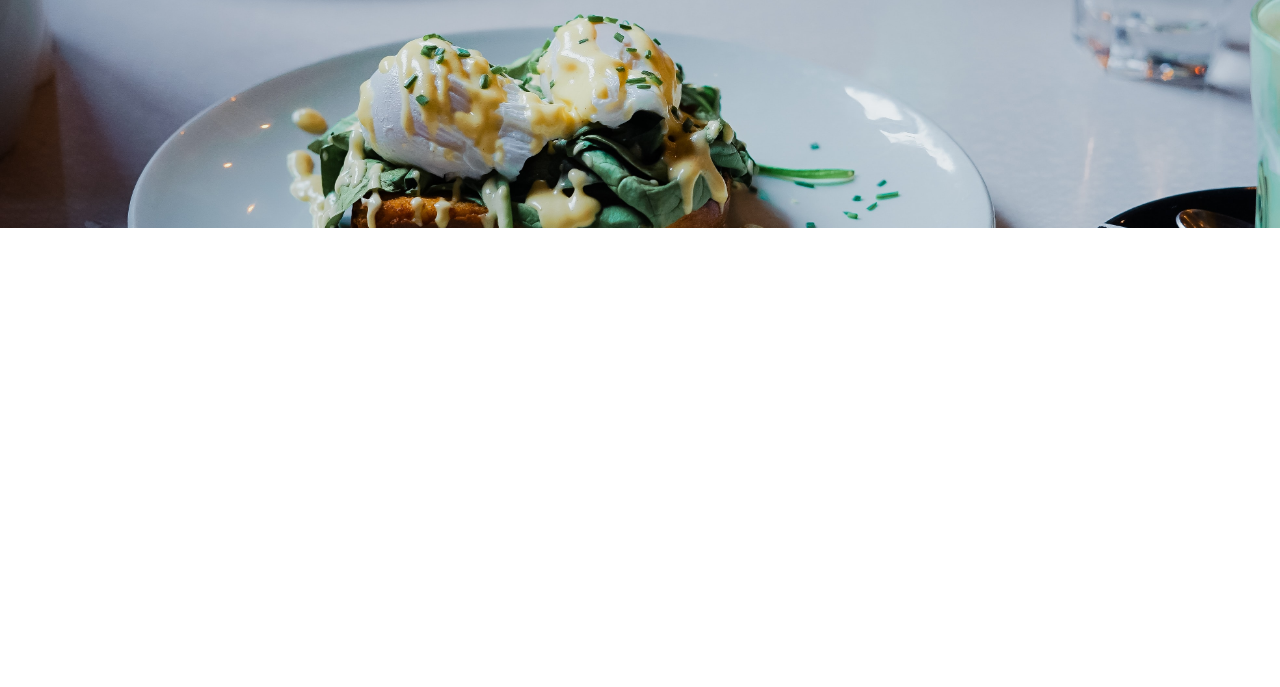
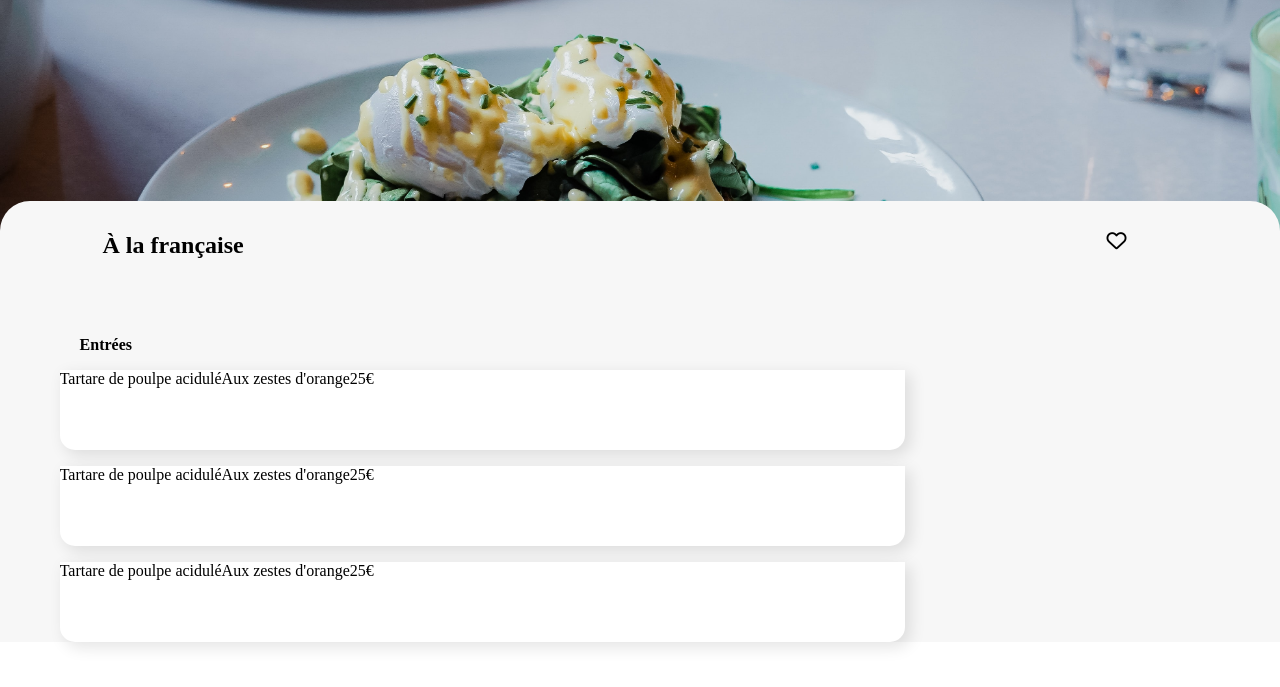
Before and after one commit to Ndk270/ndokolojeremie_3_24102020, a plain HTML site: page a_lafrancaise.html in a window 1280 px wide. Shown: the part 103-790 px from the top of the page. Drawn offline with Linux system fonts and the light colour scheme; a web font is replaced by a local one.

Commit message:
page menu 1

```diff
--- a/a_lafrancaise.html
+++ b/a_lafrancaise.html
@@ -25,5 +25,46 @@
     <nav>
         <img src="images/restaurants/toa-heftiba-DQKerTsQwi0-unsplash.jpg" alt="">
     </nav>
+
+    <main>
+        <section class="menu">
+            <div class="h">
+                <h2>À la française</h2>
+                <i class="far fa-heart fa-lg"></i>
+
+            </div>
+        </section>
+
+        <section class="entrees">
+            <h4>Entrées</h4>
+
+            <div class="text1">
+                <p>Tartare de poulpe acidulé</p>
+                <p>Aux zestes d'orange</p>
+                <div class="prix">
+                    <span>25€</span>
+                </div>
+            </div>
+
+            <div class="text1">
+                <p>Tartare de poulpe acidulé</p>
+                <p>Aux zestes d'orange</p>
+                <div class="prix">
+                    <span>25€</span>
+                </div>
+            </div>
+            <div class="text1">
+                <p>Tartare de poulpe acidulé</p>
+                <p>Aux zestes d'orange</p>
+                <div class="prix">
+                    <span>25€</span>
+                </div>
+            </div>
+
+        </section>
+    </main>
+
+
+
 </body>
 </html>
--- a/css/a_lafrancaise.css
+++ b/css/a_lafrancaise.css
@@ -7,6 +7,7 @@
   body {
     margin: auto;
     width: 100%;
+
   }
 
   a {
@@ -37,8 +38,59 @@
  /*****DEBUT NAV*****/
   nav img{
     width: 100%;
-    height: 35vh;
+    height: 40vh;
     object-fit: cover;
   }
 
  /*****FIN NAV*****/
+
+  /*****DEBUT MAIN*****/
+  main {
+    display: flex;
+    width: 100%;
+    flex-wrap: wrap;
+    background-color: #f7f7f7;
+    border-radius: 30px 30px 0 0;
+    position: absolute;
+    top: 38%;
+
+  }
+  main .menu{
+    margin: 3.9vh 0 0 8%;
+    width: 80%;
+
+  }
+
+  .h{
+      display: flex;
+      justify-content: space-between;
+  }
+  .h i{
+    margin-top: 1vh;
+  }
+  .entrees{
+    padding-top: 6%;
+    display: flex;
+    flex-wrap: wrap;
+
+  }
+  .entrees h4{
+    margin: 0 0 0 8%;
+
+  }
+
+  .text1{
+    margin: 0 0 0 6%;
+
+    width: 85%;
+  -webkit-box-shadow: 5px 5px 19px 18px rgba(0, 0, 0, 0.36);
+  box-shadow: 5px 5px 15px 1px rgba(0, 0, 0, 0.10);
+  border-radius: 0px 0px 15px 15px;
+  height: 10vh;
+  display: flex;
+  flex-wrap: wrap;
+  background-color: white;
+  margin-top: 1rem;
+
+
+  }
--- a/css/style.css
+++ b/css/style.css
@@ -82,6 +82,11 @@ button {
   width: 200px;
   margin: 0 0 5rem;
 
+}
+
+button:hover {
+
+  background: linear-gradient(#ff51ce, #6b18d2);
 }
 
 /*.reservation_header .explore{
```
Also changed, not shown: index.html (+1 -0 lines), 2 other files.
